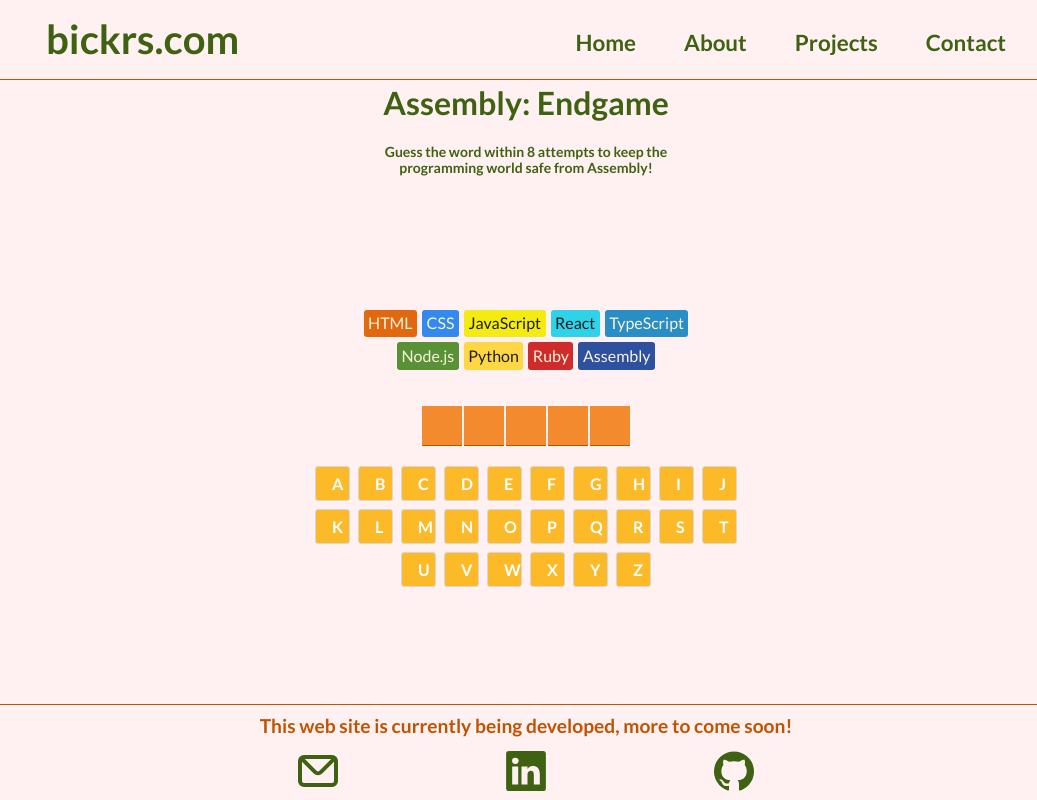
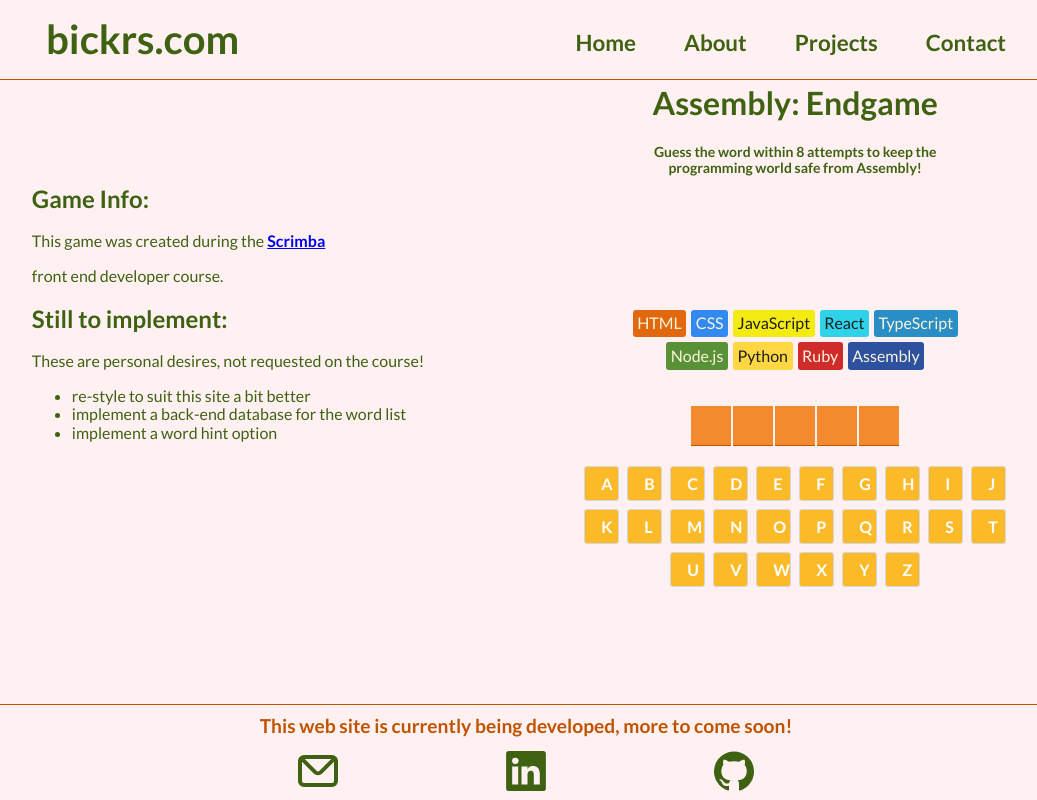
Before and after one commit to chrisbee2812/bickrs, a React (Vite) app: page /projects/hangman in a window 1280 px wide. Shown: the whole page, without its empty margins (114-1151 px from the left). Built offline with nearby package versions, Linux system fonts and the light colour scheme.

Commit message:
game info added hangman

```diff
--- a/src/routes/projects/hangman.jsx
+++ b/src/routes/projects/hangman.jsx
@@ -131,6 +131,19 @@ function RouteComponent() {
     }
 
     return (
+        <div className="screen-layout">
+            <div className="hangman-info">
+                <h2>Game Info:</h2>
+                <p>This game was created during the <a href="https://scrimba.com" target="blank"><strong>Scrimba</strong></a></p>
+                <p>front end developer course.</p>
+                <h2>Still to implement:</h2>
+                <p>These are personal desires, not requested on the course!</p>
+                <ul>
+                    <li>re-style to suit this site a bit better</li>
+                    <li>implement a back-end database for the word list</li>
+                    <li>implement a word hint option</li>
+                </ul>
+            </div>
             <div className="hangman">
                 {
                     isGameWon &&
@@ -190,5 +203,6 @@ function RouteComponent() {
                         onClick={startNewGame}
                     >New Game</button>}
             </div>
+        </div>
     )
 }
--- a/src/routes/projects/tictactoe.jsx
+++ b/src/routes/projects/tictactoe.jsx
@@ -48,6 +48,7 @@ function RouteComponent() {
         <ul>
           <li>Game Over status when there is no winner.</li>
           <li>New Game button</li>
+          <li>Adjust game status to show a move later.</li>
         </ul>
       </section>
       <section className="game-board">
--- a/src/styles/projects/hangman/hangman.css
+++ b/src/styles/projects/hangman/hangman.css
@@ -1,5 +1,15 @@
 * {
     box-sizing: border-box;
+}
+
+.screen-layout {
+    display: flex;
+    align-items: center;
+    justify-content: space-evenly;
+}
+
+.hangman-info {
+    color: #3f6212;
 }
 
 .hangman {
--- a/src/styles/projects/tictactoe/tictactoe.css
+++ b/src/styles/projects/tictactoe/tictactoe.css
@@ -49,6 +49,15 @@ ol li button {
     background-color: #8eb040;
 }
 
+ol {
+    list-style: none; /* Remove list bullets */
+    padding: 0;
+    margin: 0;
+}
+
+
+
+
 .aside-note {
     color: #3f6212;
 }
```
Lines whose indentation alone changed are shown as unchanged.
